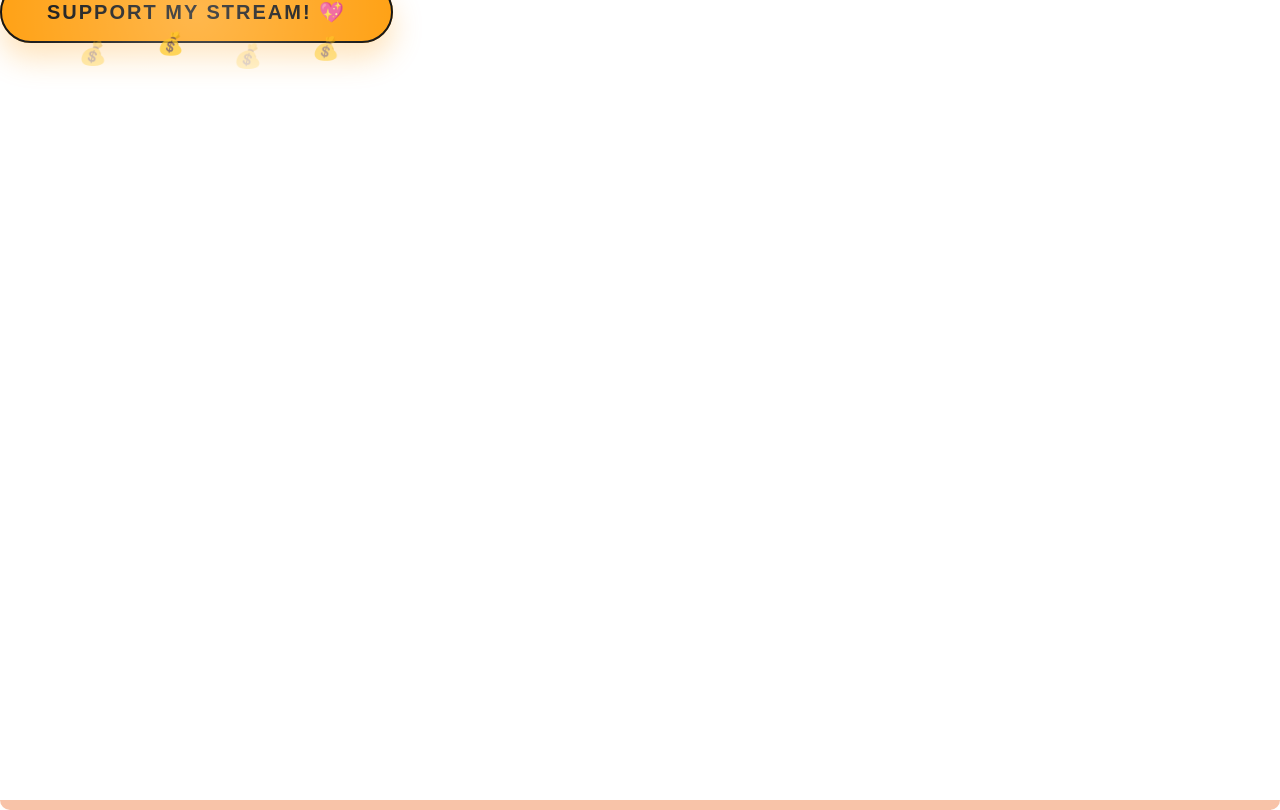
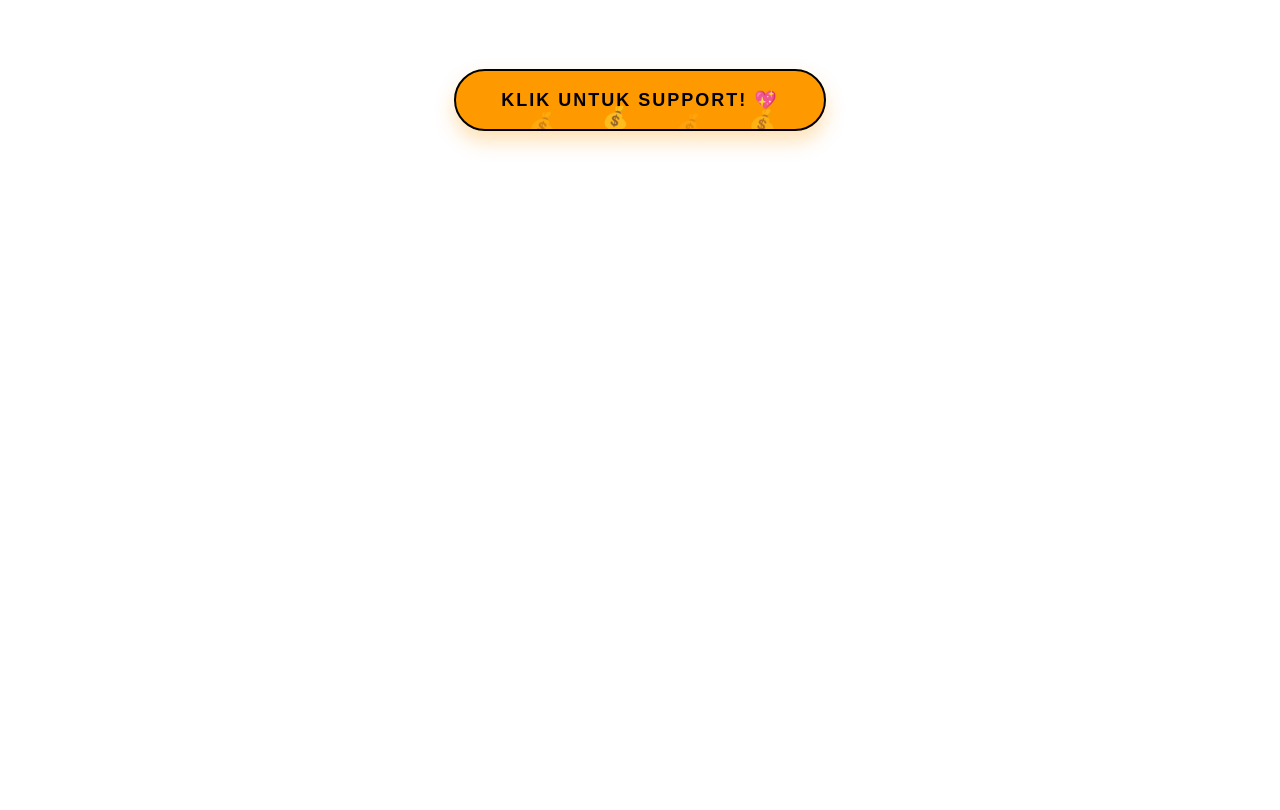
Before and after one commit to SuperGil24/Button, a plain HTML site: page index.html in a window 1280 px wide. Drawn offline with Linux system fonts and the light colour scheme.

Commit message:
index.html

```diff
--- a/index.html
+++ b/index.html
@@ -1,41 +1,53 @@
 <!DOCTYPE html>
 <html lang="en">
 <head>
-    <meta charset="UTF-8">
-    <meta name="viewport" content="width=device-width, initial-scale=1.0">
-    <title>Tombol Bikini Menarik</title>
+  <meta charset="UTF-8" />
+  <meta name="viewport" content="width=device-width, initial-scale=1.0"/>
+  <title>Tombol Support</title>
   <style>
-        body {
-            font-family: 'Arial', sans-serif;
-            margin: 0;
-            background: transparent;
+    * {
+      box-sizing: border-box;
     }
 
-        .bikini-btn-container {
-            display: inline-block;
+    html, body {
+      margin: 0;
+      padding: 0;
+      background: transparent;
+      font-family: 'Arial', sans-serif;
+      overflow-x: hidden;
+    }
+
+    .wrapper {
+      display: flex;
+      justify-content: center;
+      align-items: center;
+      min-height: 200px;
+      padding: 40px 20px;
+      position: relative;
     }
 
     .bikini-btn {
       position: relative;
       padding: 18px 45px;
-            text-decoration: none;
-            background: #ff9900; /* New orange-yellow color */
+      background: #ff9900;
       color: black;
       border: 2px solid black;
       border-radius: 50px;
-            font-size: 20px;
+      font-size: 18px;
       font-weight: bold;
       text-transform: uppercase;
       letter-spacing: 2px;
       cursor: pointer;
       box-shadow: 0 10px 20px rgba(255, 153, 0, 0.3);
-            transform-style: preserve-3d;
       transition: all 0.5s cubic-bezier(0.175, 0.885, 0.32, 1.275);
       overflow: hidden;
+      display: inline-block;
+      text-align: center;
+      text-decoration: none;
     }
 
     .bikini-btn:hover {
-            transform: translateY(-5px) rotateX(15deg);
+      transform: translateY(-5px) rotateX(10deg);
       box-shadow: 0 15px 30px rgba(255, 153, 0, 0.3);
     }
 
@@ -58,7 +70,7 @@
       left: 100%;
     }
 
-        .bikini-btn .shine {
+    .shine {
       position: absolute;
       top: -50%;
       left: -50%;
@@ -73,13 +85,11 @@
       opacity: 0.6;
     }
 
-        .bikini-btn .money-emoji {
+    .money-emoji {
       position: absolute;
-            width: 20px;
-            height: 20px;
+      font-size: 20px;
+      animation: drop 3s infinite;
       opacity: 0;
-            animation: drop 3s infinite;
-            font-size: 20px;
     }
 
     @keyframes drop {
@@ -91,24 +101,12 @@
         opacity: 1;
       }
       100% {
-                transform: translateY(50px) scale(1.2);
+        transform: translateY(30px) scale(1.2);
         opacity: 0;
       }
     }
 
-        /* Menambahkan efek pantai */
-        .beach-effect {
-            position: absolute;
-            bottom: -10px;
-            left: 0;
-            width: 100%;
-            height: 10px;
-            background: #f8c3a8;
-            border-radius: 0 0 50px 50px;
-            z-index: -1;
-        }
-
-        /* Responsif untuk mobile */
+    /* Responsif */
     @media (max-width: 768px) {
       .bikini-btn {
         padding: 15px 30px;
@@ -118,31 +116,26 @@
   </style>
 </head>
 <body>
-    <div class="bikini-btn-container">
+  <div class="wrapper">
     <a href="https://saweria.co/SuperGil" class="bikini-btn" id="donationButton" target="_blank">
       <span class="shine"></span>
-            Support My Stream! 💖
+      Klik untuk Support! 💖
       <span class="money-emoji" style="left: 20%; animation-delay: 0.3s;">💰</span>
       <span class="money-emoji" style="left: 40%; animation-delay: 0.7s;">💰</span>
       <span class="money-emoji" style="left: 60%; animation-delay: 0.1s;">💰</span>
       <span class="money-emoji" style="left: 80%; animation-delay: 0.5s;">💰</span>
     </a>
-        <div class="beach-effect"></div>
   </div>
 
   <script>
-        // Add this script to maintain the click animation while using href
-        document.getElementById('donationButton').addEventListener('click', function(e) {
-            // Keep the animation effects
+    // Klik animasi kecil tanpa ganggu link
+    document.getElementById('donationButton').addEventListener('click', function () {
       this.style.transform = 'scale(0.95)';
       this.style.boxShadow = '0 5px 15px rgba(255, 153, 0, 0.2)';
-
       setTimeout(() => {
         this.style.transform = '';
         this.style.boxShadow = '0 15px 30px rgba(255, 153, 0, 0.4)';
       }, 300);
-
-            // Actual link handling is done via the href attribute
     });
   </script>
 </body>
```
Lines whose indentation alone changed are shown as unchanged.
